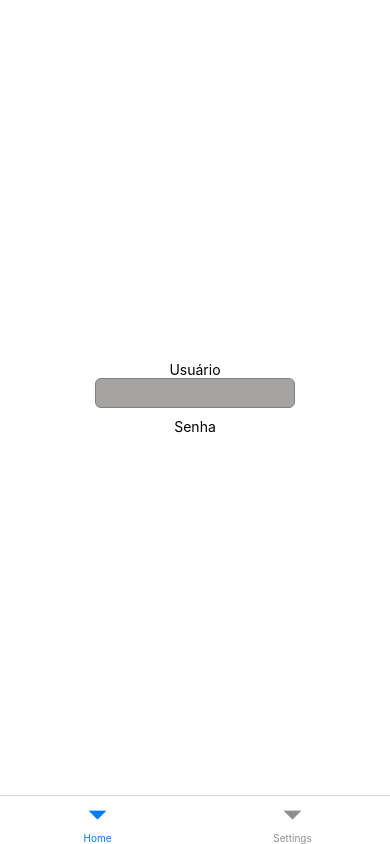
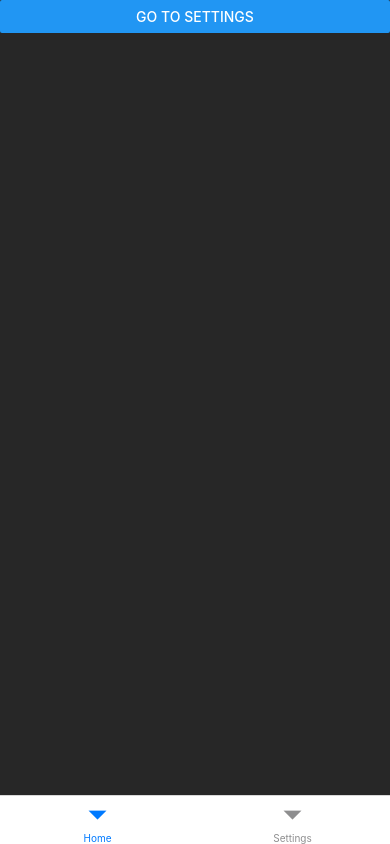
Before and after one commit to FelipeModena/invest-viewer, a React Native app: screen /Base in a window 390 px wide. Built offline with nearby package versions, Linux system fonts and the light colour scheme.

Commit message:
Update index.js

```diff
--- a/src/screens/home/index.js
+++ b/src/screens/home/index.js
@@ -1,16 +1,25 @@
 //give me a generic home page
 
 import React from "react";
-import { View, Text, Button, StyleSheet, TextInput } from "react-native";
-import {genericStyles} from "../../assets/styles/style";
+import {
+  View,
+  Text,
+  Button,
+  StyleSheet,
+  TextInput,
+  ScrollView,
+  SafeAreaView,
+} from "react-native";
+import { genericStyles } from "../../assets/styles/style";
 
 export function Home({ navigation }) {
   return (
-    <View style={styles.container}>
-      <Text>Usuário</Text>
-      <TextInput style={genericStyles.textInput}></TextInput>
-      <Text>Senha</Text>
-    </View>
+    <ScrollView style={genericStyles.body}>
+      <Button
+        title="Go to Settings"
+        onPress={() => navigation.navigate("Settings")}
+      />
+    </ScrollView>
   );
 }
 const styles = StyleSheet.create({
```
